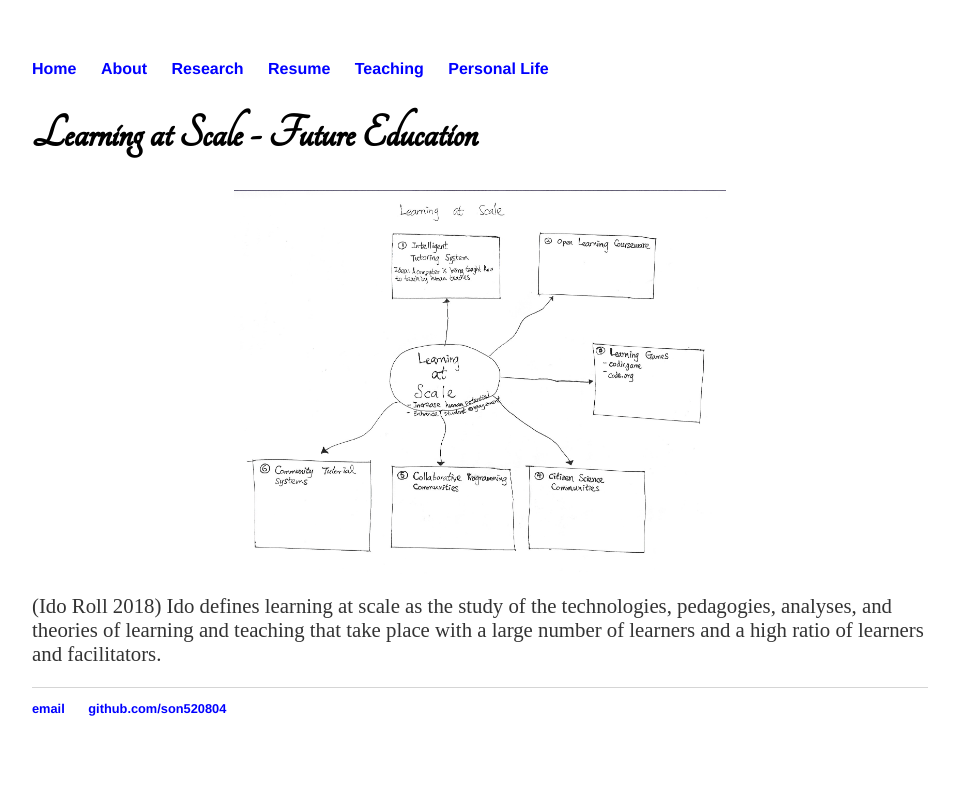
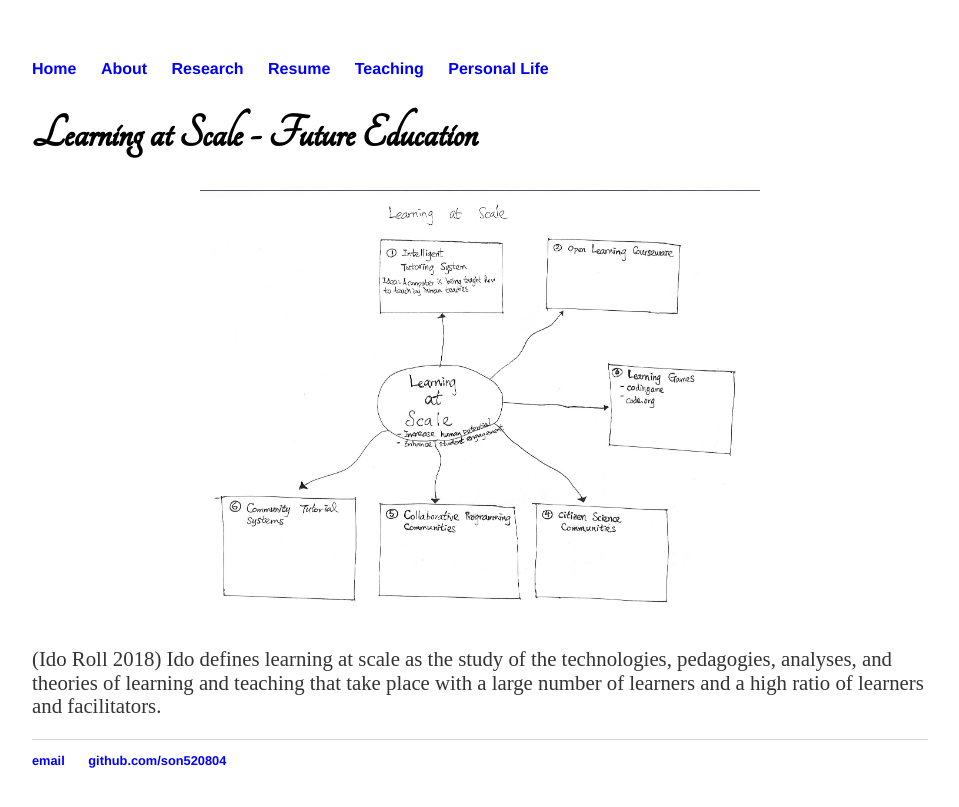
Before and after one commit to son520804/son520804.github.io, a Jekyll site: the page built from cv/learning_at_scale/index.html, in a window 1280 px wide. Shown: the top 807 px of the page, without its empty margins (160-1119 px from the left). Built offline with Jekyll 4.4.1, drawn with Linux system fonts in a browser that asks for light colours.

Commit message:
Update index.html

```diff
--- a/cv/learning_at_scale/index.html
+++ b/cv/learning_at_scale/index.html
@@ -27,7 +27,7 @@
         <main>
 		<h1>Learning at Scale - Future Education</h1>
             <div class="about_content">
-                <img src="learning_at_scale.PNG" class="about" alt="profile picture" style="width:55%"/>
+                <img src="learning_at_scale.PNG" class="about" alt="profile picture" style="width:62.5%"/>
             </div>
 		<p>(Ido Roll 2018) Ido defines learning at scale as the study of the technologies, pedagogies, analyses, and theories of learning and teaching that take place with a large number of learners and a high ratio of learners and facilitators.</p>
         </main>
```
